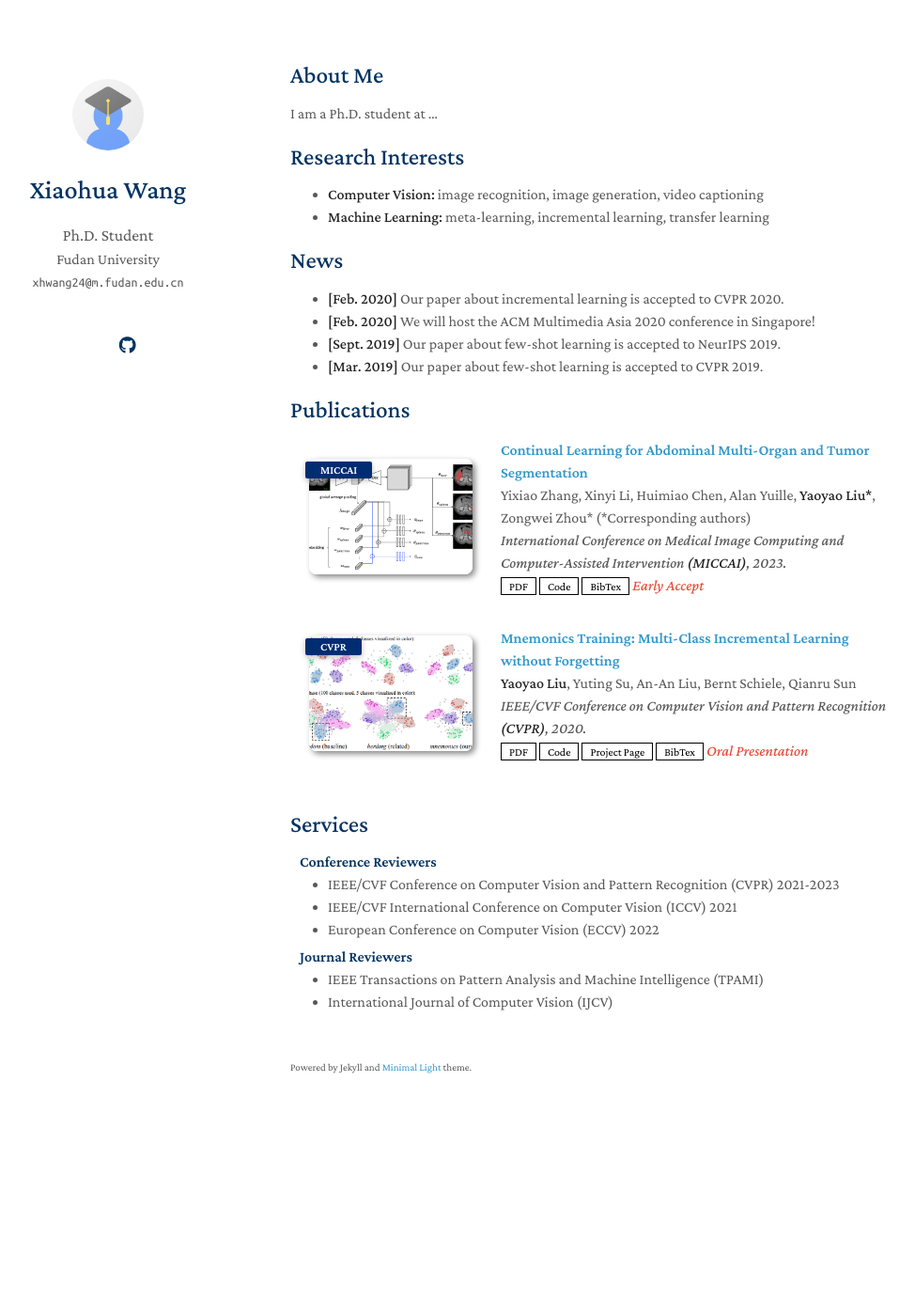
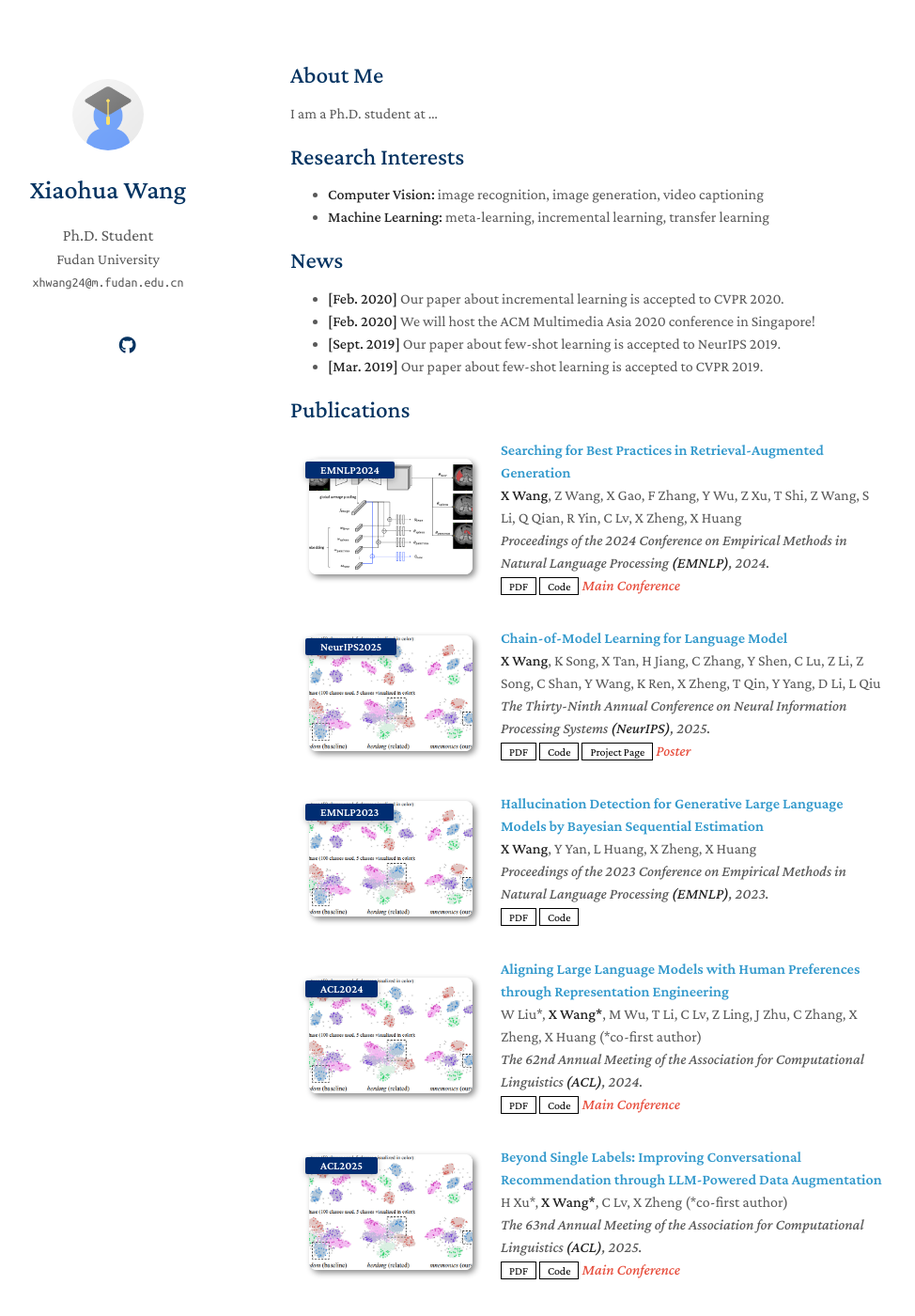
Before and after one commit to xhwang22/homepage, a Jekyll site: the page built from index.md, in a window 1280 px wide and 1400 px high. Shown: the whole window at 94% size, without its empty margins (161-1135 px from the left). Built offline with Jekyll 4.4.1, drawn with Linux system fonts in a browser that asks for light colours; a style sheet for code colours, icons or effects is not loaded; our own code applies the rules of GitHub Pages for plain Markdown files.

Commit message:
Add new publications to publications.yml
Added new publications with details including titles, authors, conferences, and links.

```diff
--- a/_data/publications.yml
+++ b/_data/publications.yml
@@ -1,22 +1,46 @@
 main:
 
-  - title: Continual Learning for Abdominal Multi-Organ and Tumor Segmentation
-    authors: Yixiao Zhang, Xinyi Li, Huimiao Chen, Alan Yuille, <strong>Yaoyao Liu*</strong>, Zongwei Zhou* (*Corresponding authors)
-    conference_short: MICCAI
-    conference: International Conference on Medical Image Computing and Computer-Assisted Intervention <strong>(MICCAI)</strong>, 2023.
-    pdf: https://arxiv.org/pdf/2306.00988.pdf
-    code: https://github.com/MrGiovanni/ContinualLearning
-    bibtex: https://bib.yliu.me/MICCAI23.txt
+  - title: "Searching for Best Practices in Retrieval-Augmented Generation"
+    authors: <strong>X Wang</strong>, Z Wang, X Gao, F Zhang,  Y Wu, Z Xu, T Shi, Z Wang, S Li, Q Qian, R Yin, C Lv, X Zheng, X Huang
+    conference_short: EMNLP2024
+    conference: Proceedings of the 2024 Conference on Empirical Methods in Natural Language Processing <strong>(EMNLP)</strong>, 2024.
+    pdf: https://aclanthology.org/2024.emnlp-main.981.pdf
+    code: https://github.com/FudanDNN-NLP/RAG
+    notes: Main Conference
     image: ./assets/img/teaser_example_2.png
-    notes: Early Accept
 
-  - title: "Mnemonics Training: Multi-Class Incremental Learning without Forgetting"
-    authors: <strong>Yaoyao Liu</strong>, Yuting Su, An-An Liu, Bernt Schiele, Qianru Sun
-    conference_short: CVPR
-    conference: IEEE/CVF Conference on Computer Vision and Pattern Recognition <strong>(CVPR)</strong>, 2020.
-    pdf: https://arxiv.org/pdf/2002.10211.pdf
-    code: https://github.com/yaoyao-liu/class-incremental-learning/tree/main/mnemonics-training
-    page: https://class-il.mpi-inf.mpg.de/mnemonics/
-    bibtex: https://class-il.mpi-inf.mpg.de/mnemonics/
-    notes: Oral Presentation
+  - title: "Chain-of-Model Learning for Language Model"
+    authors: <strong>X Wang</strong>, K Song, X Tan, H Jiang,  C Zhang, Y Shen, C Lu, Z Li, Z Song, C Shan, Y Wang, K Ren, X Zheng, T Qin, Y Yang, D Li, L Qiu
+    conference_short: NeurIPS2025
+    conference: The Thirty-Ninth Annual Conference on Neural Information Processing Systems <strong>(NeurIPS)</strong>, 2025.
+    pdf: https://arxiv.org/pdf/2505.11820
+    code: https://github.com/microsoft/CoLM
+    page: https://colm-lab.github.io/CoLM/
+    notes: Poster
     image: ./assets/img/teaser_example.png
+
+  - title: "Hallucination Detection for Generative Large Language Models by Bayesian Sequential Estimation"
+    authors: <strong>X Wang</strong>, Y Yan, L Huang, X Zheng, X Huang
+    conference_short: EMNLP2023
+    conference: Proceedings of the 2023 Conference on Empirical Methods in Natural Language Processing <strong>(EMNLP)</strong>, 2023.
+    pdf: https://aclanthology.org/2023.emnlp-main.949.pdf
+    code: https://github.com/xhwang22/HallucinationDetection
+    image: ./assets/img/teaser_example.png
+
+  - title: "Aligning Large Language Models with Human Preferences through Representation Engineering"
+    authors: W Liu*, <strong>X Wang*</strong>, M Wu, T Li, C Lv, Z Ling, J Zhu, C Zhang, X Zheng, X Huang (*co-first author)
+    conference_short: ACL2024
+    conference: The 62nd Annual Meeting of the Association for Computational Linguistics <strong>(ACL)</strong>, 2024.
+    pdf: https://arxiv.org/pdf/2312.15997.pdf
+    code: https://github.com/LiuAmber/RAHF
+    notes: Main Conference
+    image: ./assets/img/teaser_example.png
+
+  - title: "Beyond Single Labels: Improving Conversational Recommendation through LLM-Powered Data Augmentation"
+    authors: H Xu*, <strong>X Wang*</strong>, C Lv, X Zheng (*co-first author)
+    conference_short: ACL2025
+    conference: The 63nd Annual Meeting of the Association for Computational Linguistics <strong>(ACL)</strong>, 2025.
+    pdf: https://arxiv.org/pdf/2508.05657
+    code: https://github.com/xu1110/FNSCRS
+    notes: Main Conference
+    image: ./assets/img/teaser_example.png
```
